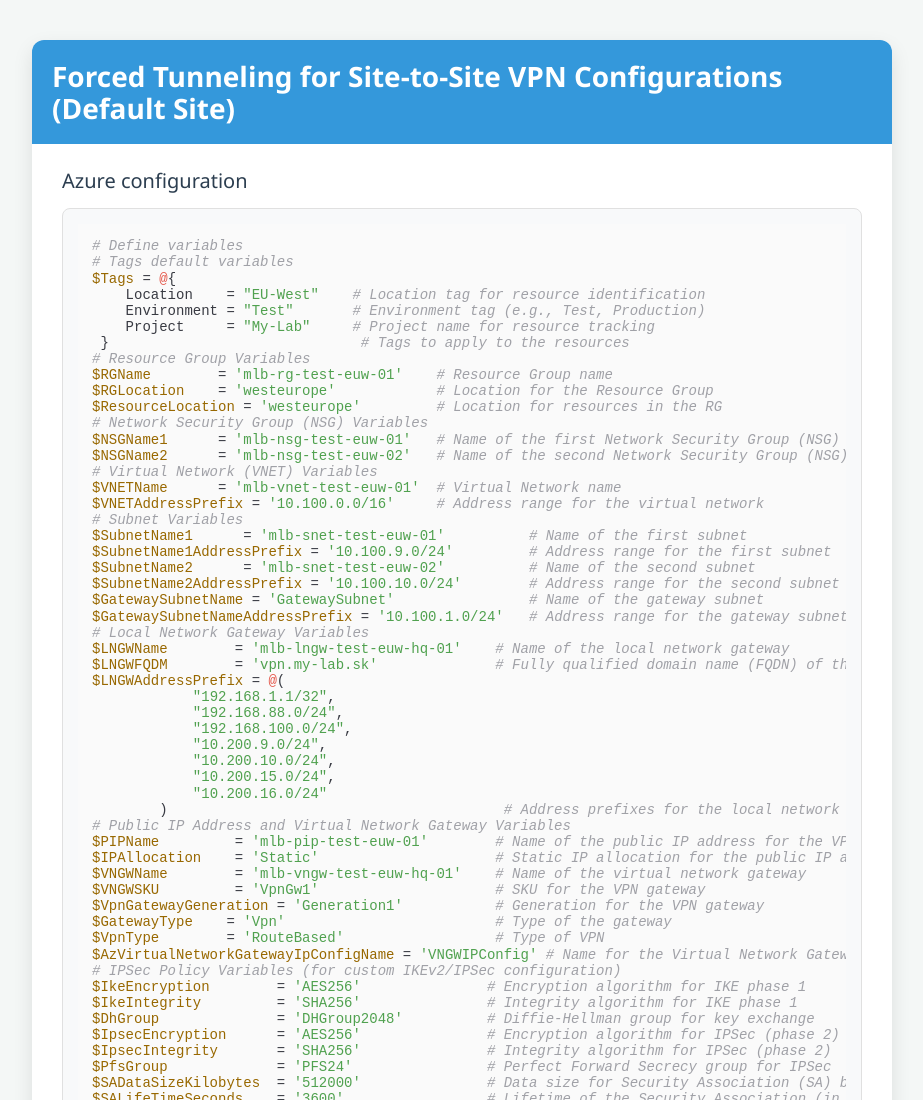
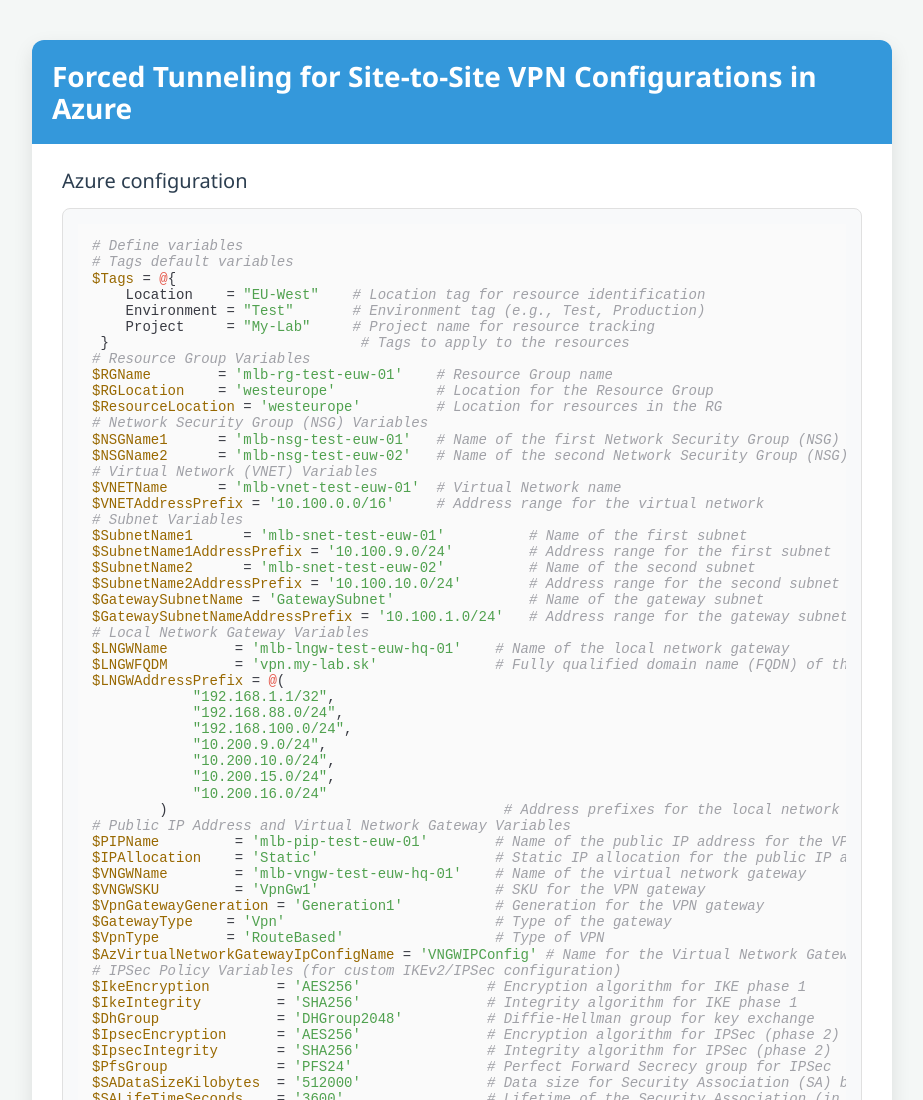
Before and after one commit to LuLaCeK/My-Blog-WebApp, a plain HTML site: page pages/code.html in a window 1280 px wide. Shown: the top 1100 px of the page, without its empty margins (178-1101 px from the left). Drawn offline with nearby package versions, Linux system fonts and the light colour scheme; files that its build step writes are made by us from their sources.

Commit message:
Update code.html

```diff
--- a/pages/code.html
+++ b/pages/code.html
@@ -23,7 +23,7 @@
 </head>
 <body>
     <main class="container">
-        <h1>Forced Tunneling for Site-to-Site VPN Configurations (Default Site)</h1>
+        <h1>Forced Tunneling for Site-to-Site VPN Configurations in Azure</h1>
 
         <h3>Azure configuration</h3>
         <pre><code class="language-powershell">
```
